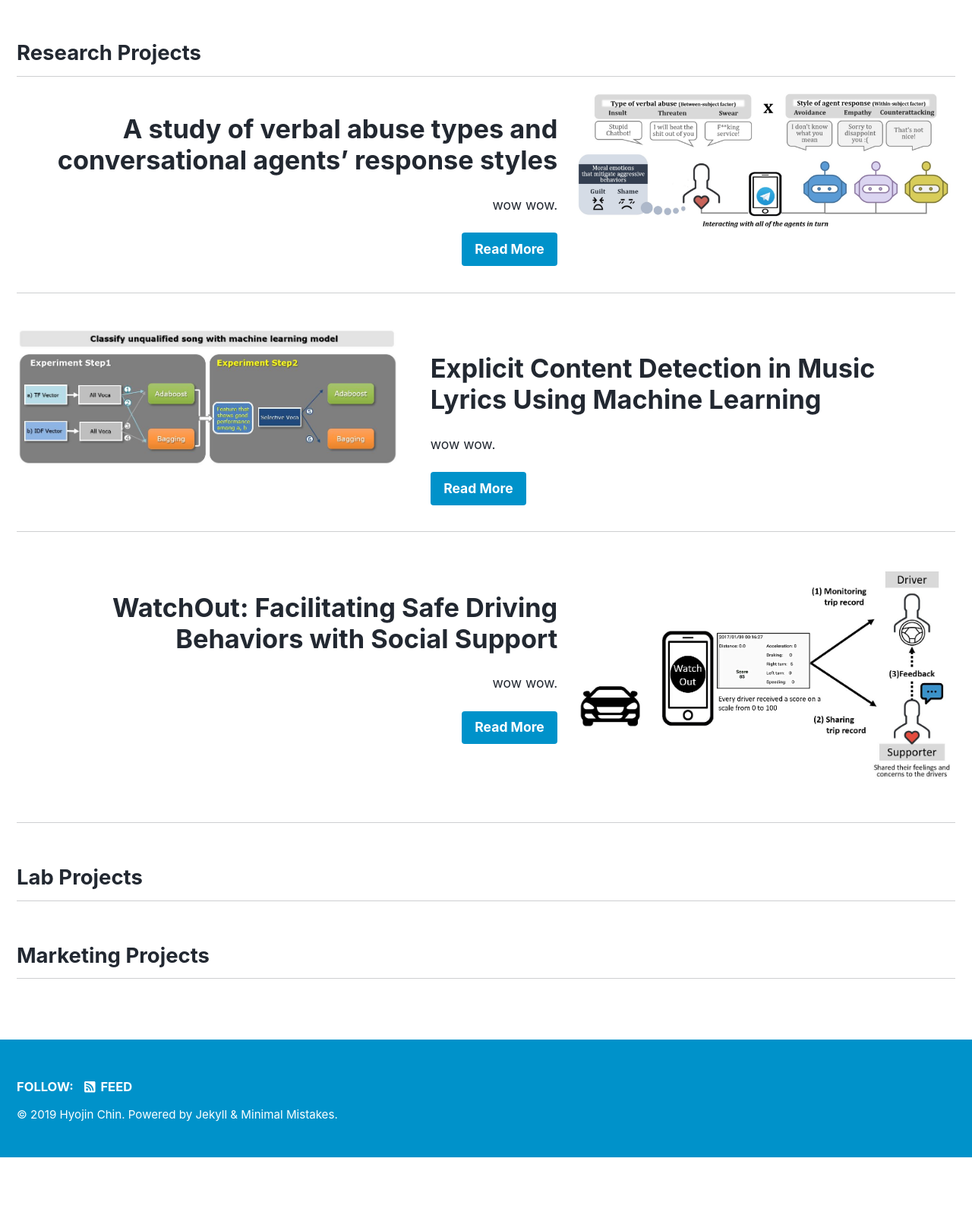
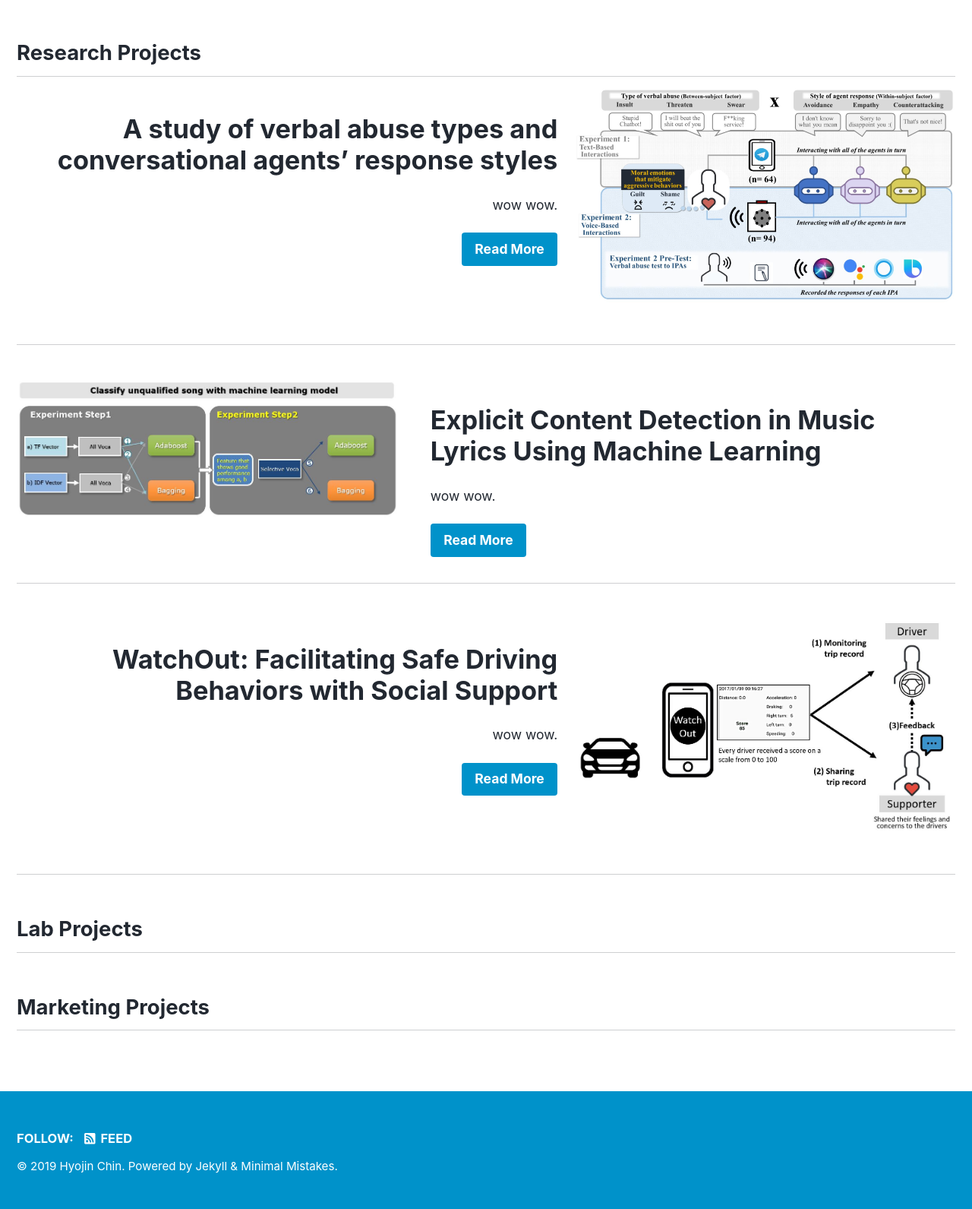
Before and after one commit to tesschin/tesschin.github.io, a Jekyll site: the page built from _pages/projects_index.md, in a window 1280 px wide. Shown: the part 392-1983 px from the top of the page at 76% size. Built offline with Jekyll 4.4.1, drawn with Linux system fonts in a browser that asks for light colours; nearby versions of some CDN libraries; before the commit the page ends 1915 px from its top, so only the background shows below that.

Commit message:
Update projects_index.md

```diff
--- a/_pages/projects_index.md
+++ b/_pages/projects_index.md
@@ -11,7 +11,7 @@ header:
   caption: "Designed by rawpixel.com"
 
 Conversational_agent_project:
-  - image_path: /assets/images/Project1.jpg
+  - image_path: /assets/images/empathy.jpg
     alt: "placeholder image 2"
     title: "A study of verbal abuse types and conversational agents’ response styles"
     excerpt: 'wow wow.'
```
